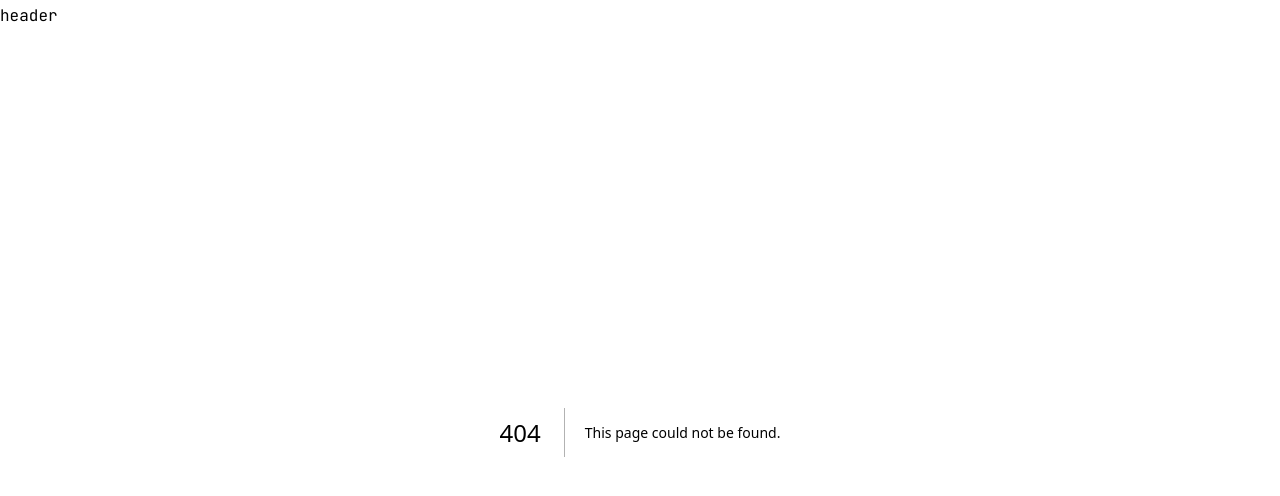
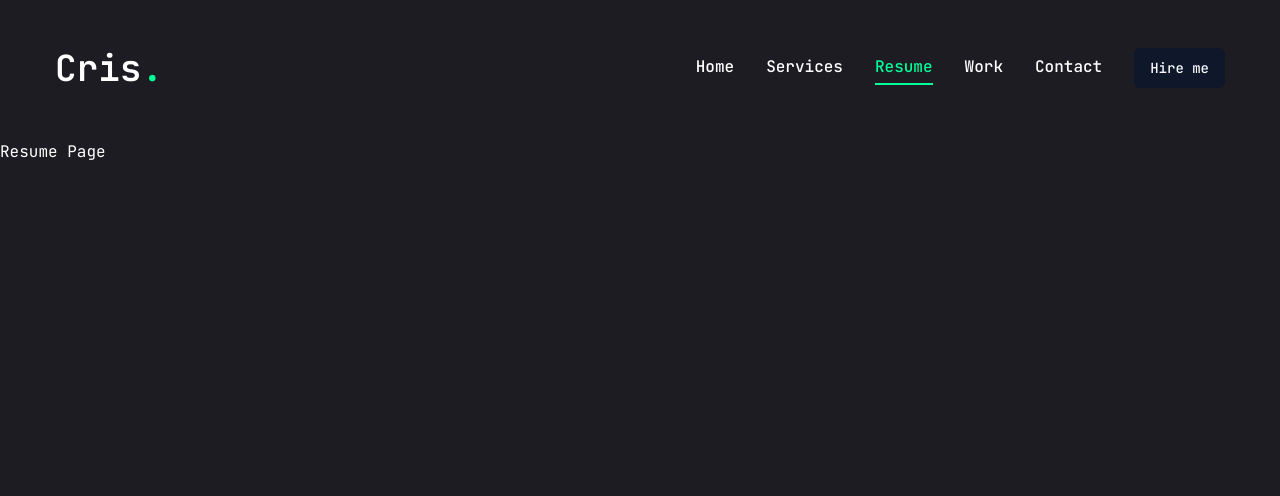
Before and after one commit to Spek7ro/web_personal, a Next.js app: page /resume in a window 1280 px wide. Before the commit this address had no page. Shown: the top 496 px of the page. Built offline with nearby package versions, Linux system fonts and the light colour scheme.

Commit message:
Header, Navs

```diff
--- /dev/null
+++ b/app/contact/page.jsx
@@ -0,0 +1,9 @@
+const Contact = () => {
+  return (
+    <main>
+      <h1>Contact Page</h1>
+    </main>
+  );
+};
+
+export default Contact;
--- a/app/layout.jsx
+++ b/app/layout.jsx
@@ -1,28 +1,25 @@
-import {JetBrains_Mono} from '@next/font/google';
+import { JetBrains_Mono } from "@next/font/google";
 import "./globals.css";
 
 // Components
-import Header from '@/components/Header';
-
+import Header from "@/components/Header";
 
 const jetbrainsMono = JetBrains_Mono({
-    subsets: ['latin'],
-    weight: ["100", "200", "300", "400", "500", "600", "700", "800"],
-    variable: '--font-jetbrainsMono',
+  subsets: ["latin"],
+  weight: ["100", "200", "300", "400", "500", "600", "700", "800"],
+  variable: "--font-jetbrainsMono",
 });
 
-
 export const metadata = {
-  title: "Create Next App",
+  title: "Web Personal",
   description: "Generated by create next app",
 };
 
 export default function RootLayout({ children }) {
   return (
     <html lang="en">
-      <body
-        className={jetbrainsMono.variable}>
-        <Header/>
+      <body className={jetbrainsMono.variable}>
+        <Header />
         {children}
       </body>
     </html>
--- a/app/page.jsx
+++ b/app/page.jsx
@@ -1,7 +1,7 @@
 export default function Home() {
   return (
     <main>
-      <h1>Hola Mundo</h1>
+      <h1>Home Page</h1>
     </main>
   );
 }
--- /dev/null
+++ b/app/resume/page.jsx
@@ -0,0 +1,9 @@
+const Resume = () => {
+  return (
+    <main>
+      <h1>Resume Page</h1>
+    </main>
+  );
+};
+
+export default Resume;
--- /dev/null
+++ b/app/services/page.jsx
@@ -0,0 +1,9 @@
+const Services = () => {
+  return (
+    <main>
+      <h1>Services Page</h1>
+    </main>
+  );
+};
+
+export default Services;
--- /dev/null
+++ b/app/work/page.jsx
@@ -0,0 +1,9 @@
+const Work = () => {
+  return (
+    <main>
+      <h1>Work Page</h1>
+    </main>
+  );
+};
+
+export default Work;
--- a/components/Header.jsx
+++ b/components/Header.jsx
@@ -1,7 +1,33 @@
+import Link from "next/link";
+import { Button } from "./ui/button";
+
+// Components
+import Nav from "./Nav";
+
 const Header = () => {
-	return (
-        <header>header</header>
-    )
-}
+  return (
+    <header className="py-8 xl:py-12 text-white">
+      <div className="container max-auto flex justify-between items-center">
+        {/* logo */}
+        <Link href="/">
+          <h1 className="text-4xl font-semibold">
+            Cris<span className="text-accent">.</span>
+          </h1>
+        </Link>
+
+        {/* Desktop nav & hire me button */}
+        <div className="hidden xl:flex items-center gap-8">
+          <Nav />
+          <Link href="/contact">
+            <Button>Hire me</Button>
+          </Link>
+        </div>
+
+        {/* Mobile nav */}
+        <div className="xl:hidden">mobile nav</div>
+      </div>
+    </header>
+  );
+};
 
 export default Header;
--- /dev/null
+++ b/components/Nav.jsx
@@ -0,0 +1,50 @@
+"use client";
+
+import Link from "next/link";
+import { usePathname } from "next/navigation";
+
+const links = [
+  {
+    name: "Home",
+    path: "/",
+  },
+  {
+    name: "services",
+    path: "/services",
+  },
+  {
+    name: "resume",
+    path: "/resume",
+  },
+  {
+    name: "work",
+    path: "/work",
+  },
+  {
+    name: "contact",
+    path: "/contact",
+  },
+];
+
+const Nav = () => {
+  const pathname = usePathname();
+  return (
+    <nav className="flex gap-8">
+      {links.map((link, index) => {
+        return (
+          <Link
+            href={link.path}
+            key={index}
+            className={`${
+              link.path === pathname && "text-accent border-b-2 border-accent"
+            } capitalize font-medium hover:text-accent transition-all`}
+          >
+            {link.name}
+          </Link>
+        );
+      })}
+    </nav>
+  );
+};
+
+export default Nav;
```
Also changed, not shown: app/globals.css (line endings or trailing spaces).
